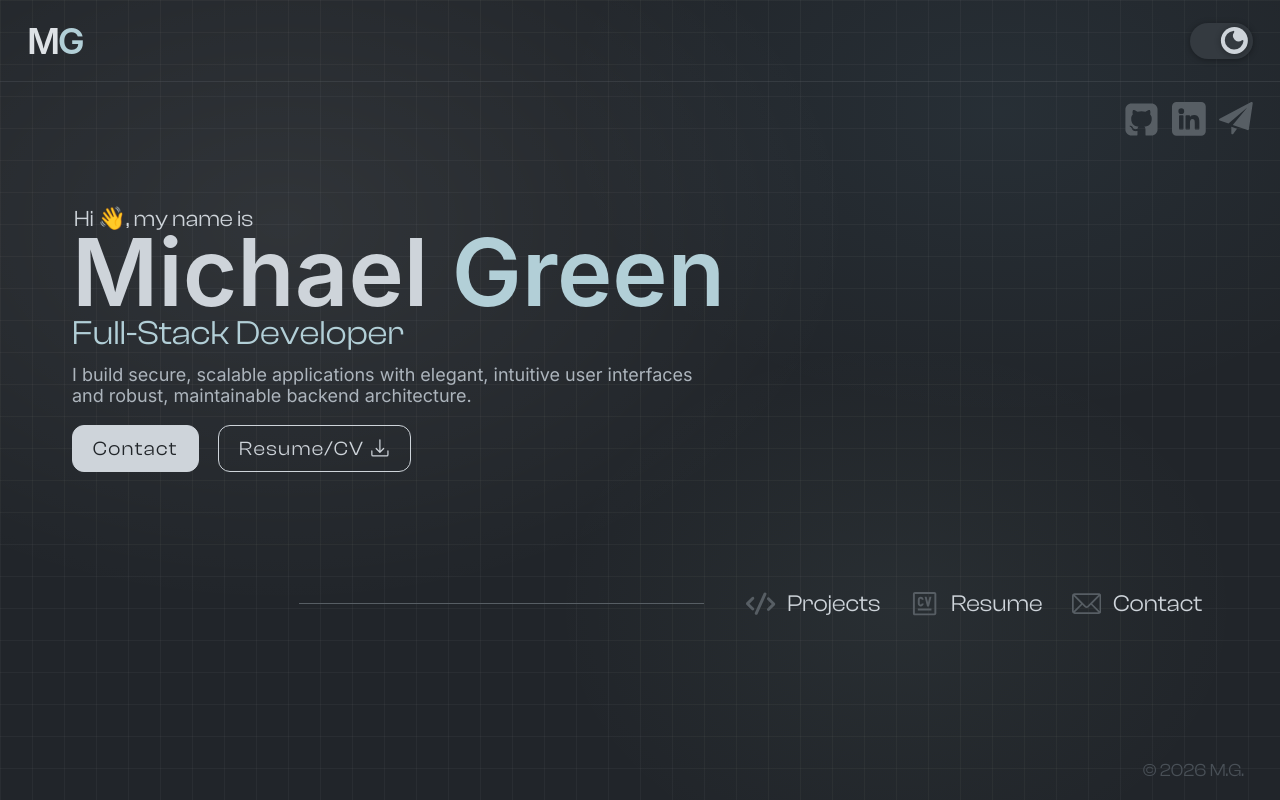
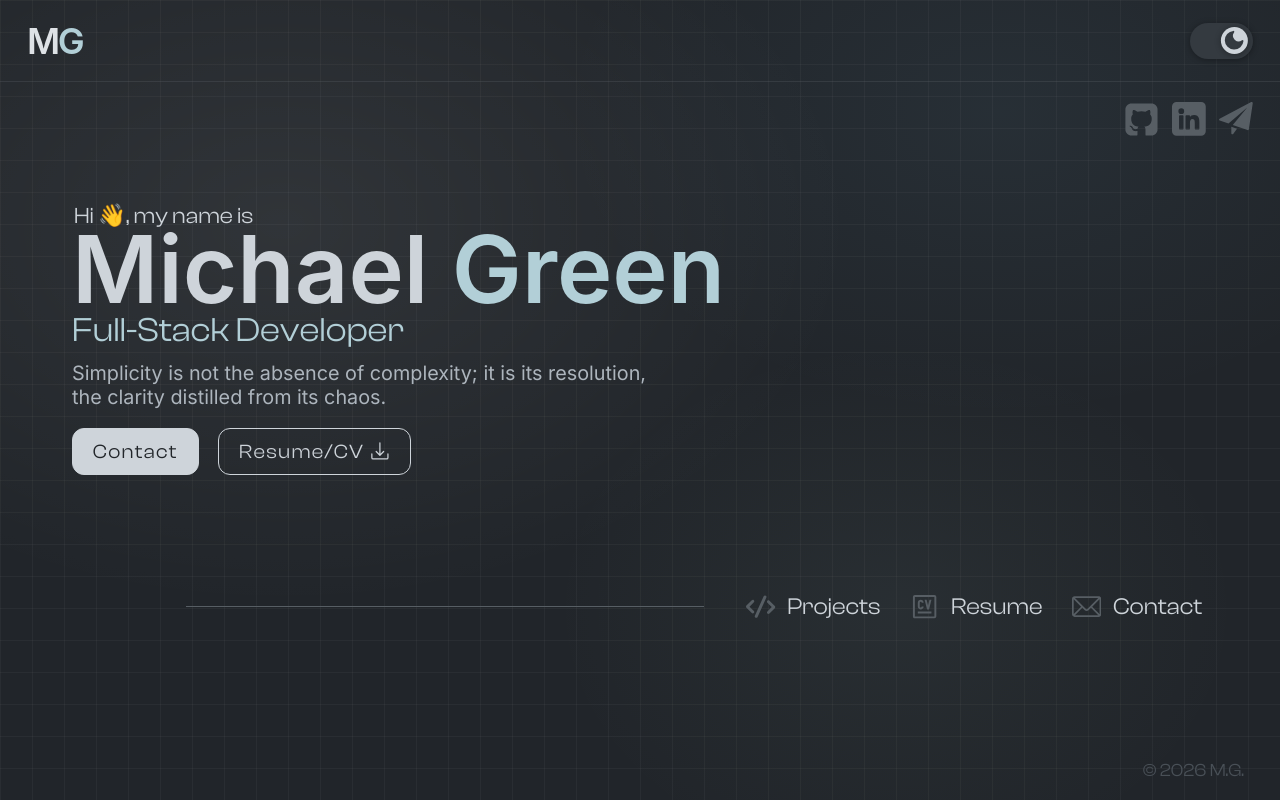
Before and after one commit to michaelgreenl/e-portfolio, a Vue app: page / in a window 1280 px wide. Built offline with nearby package versions, Linux system fonts and the light colour scheme; a web font is replaced by a local one.

Commit message:
refactor: changed tagline and sizing/spacing

```diff
--- a/src/views/HomeView.vue
+++ b/src/views/HomeView.vue
@@ -54,8 +54,7 @@ onMounted(() => {
             <hr class="hero-line" />
             <h2>Full-Stack Developer</h2>
             <p>
-                I build secure, scalable applications with elegant, intuitive user interfaces and robust, maintainable
-                backend architecture.
+                Simplicity is not the absence of complexity; it is its resolution, the clarity distilled from its chaos.
             </p>
 
             <div class="cta">
@@ -96,10 +95,6 @@ onMounted(() => {
         font-size: 1em;
     }
 
-    @include bp-custom-min(750) {
-        padding: 0 $size-11;
-    }
-
     @include bp-md-tablet {
         align-items: flex-start;
         padding: 0 $size-12;
@@ -114,7 +109,7 @@ onMounted(() => {
     }
 }
 
-$hero-tablet-bp: 640;
+$hero-tablet-bp: 525;
 
 h1 {
     padding-bottom: $size-1;
@@ -127,6 +122,9 @@ h1 {
         padding-bottom: $size-1;
         margin: 0 auto;
         line-height: 1ch;
+        font-size: 4.2em;
+
+        font-size: clamp(4.2em, 13.2vw, 5.2em);
     }
 
     @include bp-md-tablet {
@@ -171,16 +169,16 @@ h3 {
 }
 
 p {
-    max-width: 30ch;
+    max-width: 32ch;
     margin: 0 auto;
     text-align: center;
 
     @include bp-custom-min(400) {
-        max-width: 37ch;
+        font-size: 1.1em;
     }
 
     @include bp-custom-min($hero-tablet-bp) {
-        max-width: 56ch;
+        max-width: 46ch;
     }
 
     @include bp-md-tablet {
@@ -203,7 +201,6 @@ p {
 .contact-links {
     position: absolute;
     top: $size-3;
-    right: $size-2;
     display: flex;
     justify-content: flex-end;
     width: 100vw;
@@ -217,6 +214,10 @@ p {
         @include theme-light {
             fill: #5f8494;
         }
+    }
+
+    @include bp-custom-min(440) {
+        right: $size-2;
     }
 }
 
@@ -252,7 +253,7 @@ p {
     align-items: center;
     align-self: flex-end;
     justify-content: flex-end;
-    width: 80%;
+    width: 90%;
 
     @include bp-md-tablet {
         display: flex;
@@ -260,11 +261,7 @@ p {
 
     :deep(button) {
         padding: 0 $size-1;
-        font-size: 1.2em;
-
-        @include bp-lg-laptop {
-            font-size: 1.3em;
-        }
+        font-size: 1.3em;
 
         &::after {
             height: 2px;
--- a/src/views/ProjectsView.vue
+++ b/src/views/ProjectsView.vue
@@ -217,10 +217,15 @@ function closeProject() {
     }
 
     p {
-        max-width: 53.5ch;
+        max-width: 50ch;
         font-size: 1.6em;
         color: $color-text-secondary;
         text-align: center;
+
+        @include bp-lg-laptop {
+            max-width: 53ch;
+            font-size: 1.8em;
+        }
     }
 }
 
```
